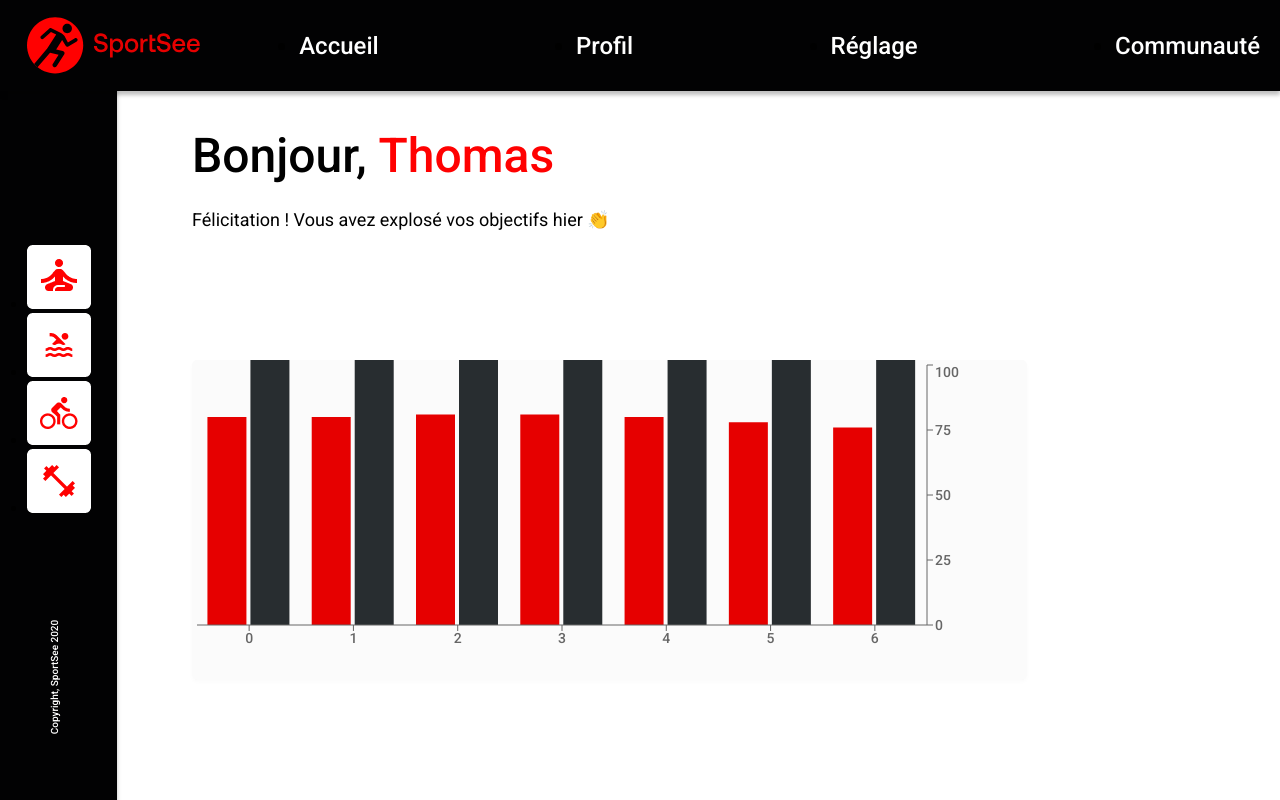
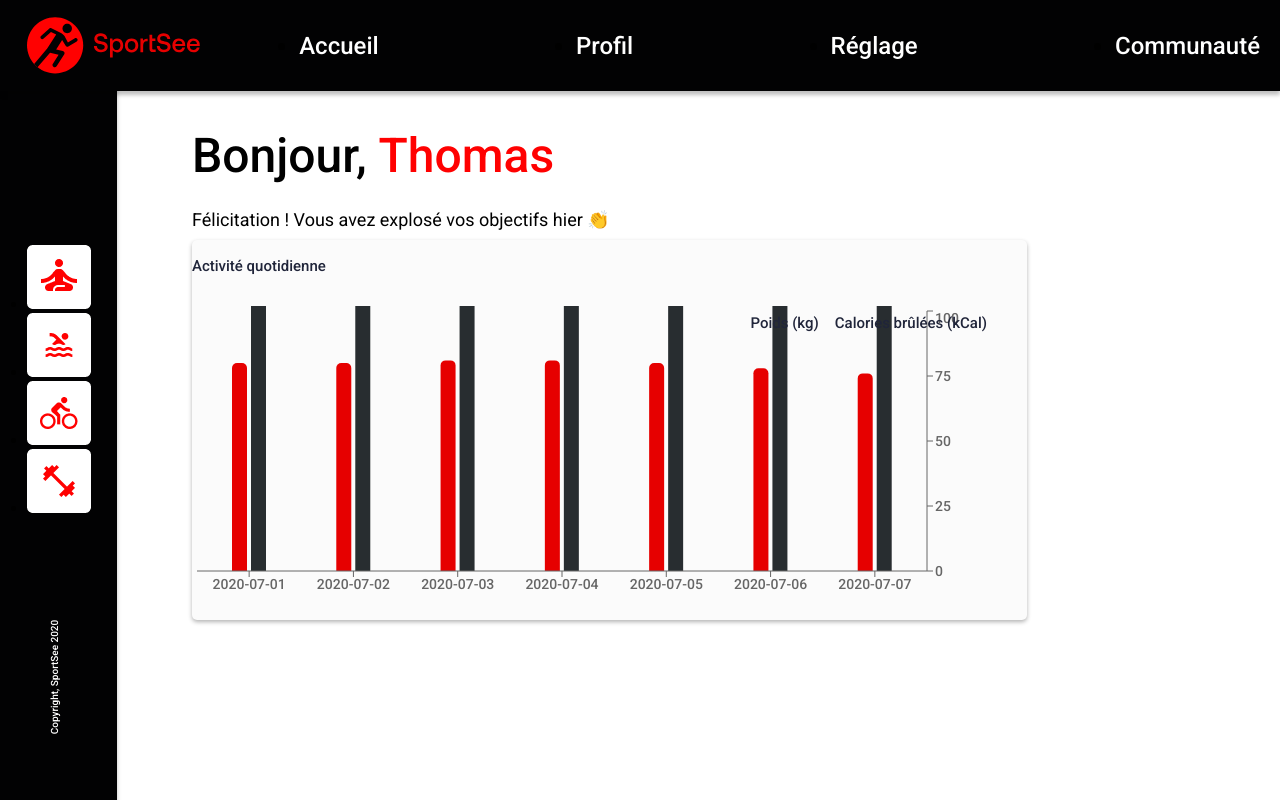
Before and after one commit to RyanDjafri/SportSee, a React (Create React App) app in the folder front/: page / in a window 1280 px wide. Built offline with nearby package versions, Linux system fonts and the light colour scheme.

Commit message:
70% activity

```diff
--- a/front/src/components/Activity.js
+++ b/front/src/components/Activity.js
@@ -1,15 +1,8 @@
-import React from "react";
-import {
-  BarChart,
-  CartesianGrid,
-  XAxis,
-  YAxis,
-  Tooltip,
-  Legend,
-  Bar,
-} from "recharts";
+import React, { useEffect, useState } from "react";
+import { BarChart, XAxis, YAxis, Tooltip, Legend, Bar } from "recharts";
 
 export default function App() {
+  const [legend, setLegend] = useState(null);
   const data = [
     {
       userId: 12,
@@ -62,35 +55,60 @@ export default function App() {
     lineHeight: "24px",
   };
 
-  const barStyles = {
-    barSize: "15",
-    borderRadius: "5px",
-  };
   const CustomTooltip = ({ active, payload }) => {
     if (active) {
       const tooltipContent = payload.map((entry, index) => {
-        if (entry.name === "calories" || entry.name === "kilogram") {
-          return <p key={index}>{`${entry.name}: ${entry.value}`}</p>;
+        let label = entry.name;
+
+        if (entry.name === "calories") {
+          label = "kCal";
+        } else if (entry.name === "kilogram") {
+          label = "kg";
         }
-        return null;
+
+        return <p className="tool" key={index}>{`${entry.value} ${label}`}</p>;
       });
 
-      return <div>{tooltipContent}</div>;
+      return <div className="tool-container">{tooltipContent}</div>;
     }
 
     return null;
   };
+
+  useEffect(() => {
+    setLegend(
+      <div className="legend">
+        <p className="legend-kg">
+          <span className="point-kg"></span>Poids (kg)
+        </p>
+        <p className="legend-kcal">
+          <span className="point-kcal"></span>Calories brûlées (kCal)
+        </p>
+      </div>
+    );
+  }, []);
+
   return (
     <div className="activity">
-      {/* <h3>Activité quotidienne</h3> */}
       <div className="activity-container">
+        <h3 className="activity-title">Activité quotidienne</h3>
         <BarChart width={800} height={300} data={data[0].sessions}>
           <Tooltip content={<CustomTooltip />} />
-          {/* <Legend verticalAlign="top" horizontalAlign="right" /> */}
-          <Bar dataKey="kilogram" fill="#E60000" barStyles={barStyles} />
-          <Bar dataKey="calories" fill="#282D30" barStyles={barStyles} />
+          <Legend content={legend} verticalAlign="top" align="right" />
+          <Bar
+            dataKey="kilogram"
+            fill="#E60000"
+            barSize={15}
+            radius={[5, 5, 0, 0]}
+          />
+          <Bar
+            dataKey="calories"
+            fill="#282D30"
+            barSize={15}
+            radius={[5, 5, 0, 0]}
+          />
           <YAxis dataKey="kilogram" orientation="right" style={axisStyles} />
-          <XAxis datakey="day" style={axisStyles} />
+          <XAxis dataKey="day" style={axisStyles} domain={[1, "dataMax"]} />
         </BarChart>
       </div>
     </div>
--- a/front/src/index.css
+++ b/front/src/index.css
@@ -118,13 +118,58 @@ line-height: 24px;
 
 .activity {
     width: 835px;
-    height: 320px;
+    height: 380px;
     position:absolute;
     border-radius: 5px;
     background: #FBFBFB;
-    box-shadow: 0px 2px 4px 0px rgba(0, 0, 0, 0.02);
-    top:45%;
+    box-shadow: 0px 2px 4px 0px rgba(0, 0, 0, 0.3);
+    top:30%;
     left:15%;
+}
+.activity-container {
+    width:100%;
+    height:100%;
+    display:flex;
+    flex-direction: column;
+    justify-content: space-around;
+}
+.activity-title {
+    color: #20253A;
+font-family: "Roboto", cursive;
+font-size: 15px;
+font-style: normal;
+font-weight: 500;
+line-height: 24px;
+}
+.legend {
+    position:absolute;
+    right:0;
+    display: flex;
+    justify-content: flex-end;
+    align-items: center;
+    color: #20253A;
+    font-family: "Roboto", cursive;
+    font-size: 15px;
+    font-style: normal;
+    font-weight: 500;
+    line-height: 24px;
+    gap:1rem;
+}
+.tool-container {
+width: 60px;
+height: 63px;
+background: #E60000;
+border-radius: 5px;
+}
+
+.tool {
+    color: #FFF;
+    text-align: center;
+    font-family: "Roboto";
+    font-size: 12px;
+    font-style: normal;
+    font-weight: 500;
+    line-height: 24px;
 }
 .diagrams-container {
     display:flex;
```
